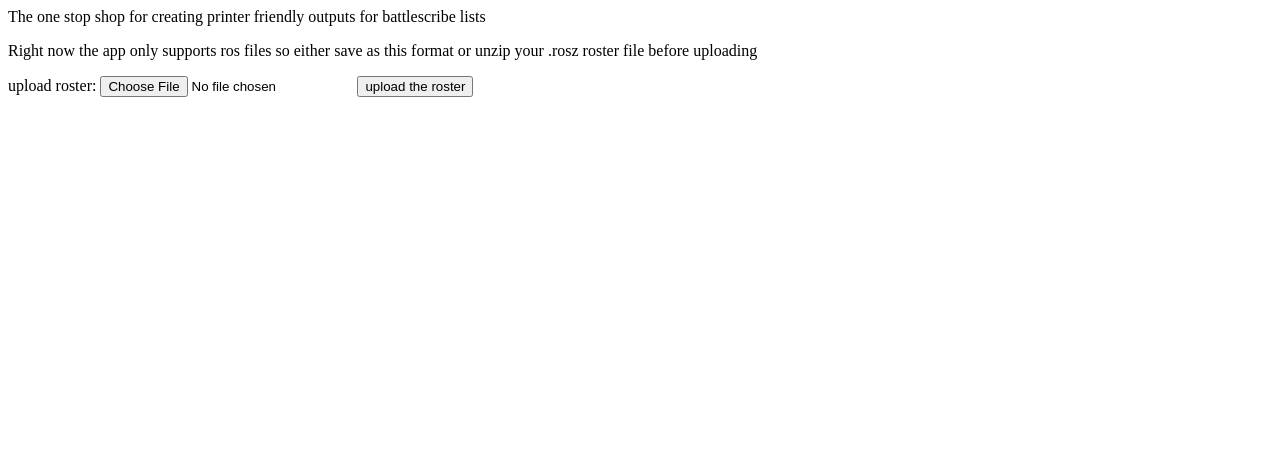
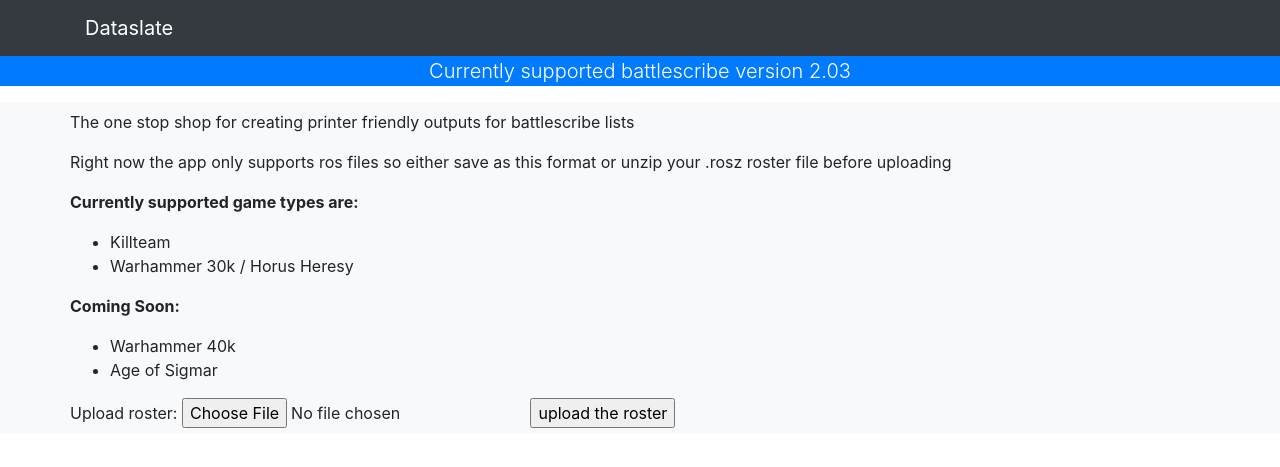
Before and after one commit to stvnksslr/dataslate-parser, a FastAPI app: page / in a window 1280 px wide. Shown: the top 467 px of the page. Run offline with FastAPI, Linux system fonts and the light colour scheme; some libraries are stand-ins or nearby versions.

Commit message:
feat(homepage): basic themeing

```diff
--- a/app/static/templates/home.html
+++ b/app/static/templates/home.html
@@ -1,23 +1,84 @@
-<html lang="html">
+<!doctype html>
+<html lang="en">
 <head>
+    <!-- Required meta tags -->
+    <meta charset="utf-8">
+    <meta name="viewport" content="width=device-width, initial-scale=1, shrink-to-fit=no">
+
+    <!-- Bootstrap CSS -->
+    <link rel="stylesheet" href="https://stackpath.bootstrapcdn.com/bootstrap/4.3.1/css/bootstrap.min.css"
+          integrity="sha384-ggOyR0iXCbMQv3Xipma34MD+dH/1fQ784/j6cY/iJTQUOhcWr7x9JvoRxT2MZw1T" crossorigin="anonymous">
+
     <title>Dataslate</title>
 </head>
-<body>
+<body id="page-top">
+
+<!-- Navigation -->
+<nav class="navbar navbar-expand-lg navbar-dark bg-dark fixed-top" id="mainNav">
+    <div class="container">
+        <a class="navbar-brand js-scroll-trigger" href="">Dataslate</a>
+    </div>
+</nav>
+
+<header class="bg-primary text-white">
+    <div class="container text-center">
+        <h1>Dataslate</h1>
+        <p class="lead">Currently supported battlescribe version 2.03 </p>
+    </div>
+</header>
+
+
+<section id="services" class="bg-light">
+    <div class="container">
+        <div class="row">
             <div class="uploader">
                 <h1>{{ msg }}</h1>
                 <p>
                     The one stop shop for creating printer friendly outputs for battlescribe lists
                 </p>
                 <p>
-        Right now the app only supports ros files so either save as this format or unzip your .rosz roster file before
+                    Right now the app only supports ros files so either save as this format or unzip your .rosz roster
+                    file
+                    before
                     uploading
                 </p>
 
+                <p>
+                    <b> Currently supported game types are: </b>
+                </p>
+
+                <ul>
+                    <li>Killteam</li>
+                    <li>Warhammer 30k / Horus Heresy</li>
+                </ul>
+
+                <p>
+                    <b>Coming Soon: </b>
+                </p>
+
+                <ul>
+                    <li> Warhammer 40k</li>
+                    <li> Age of Sigmar</li>
+                </ul>
                 <form enctype="multipart/form-data" method="post" name="file" action="files/">
-        <label>upload roster: </label>
+                    <label>Upload roster: </label>
                     <input type="file" name="file" accept=".ros" required/>
                     <input type="submit" value="upload the roster"/>
                 </form>
             </div>
+        </div>
+    </div>
+</section>
+
+
+<script src="https://code.jquery.com/jquery-3.3.1.slim.min.js"
+        integrity="sha384-q8i/X+965DzO0rT7abK41JStQIAqVgRVzpbzo5smXKp4YfRvH+8abtTE1Pi6jizo"
+        crossorigin="anonymous"></script>
+<script src="https://cdnjs.cloudflare.com/ajax/libs/popper.js/1.14.7/umd/popper.min.js"
+        integrity="sha384-UO2eT0CpHqdSJQ6hJty5KVphtPhzWj9WO1clHTMGa3JDZwrnQq4sF86dIHNDz0W1"
+        crossorigin="anonymous"></script>
+<script src="https://stackpath.bootstrapcdn.com/bootstrap/4.3.1/js/bootstrap.min.js"
+        integrity="sha384-JjSmVgyd0p3pXB1rRibZUAYoIIy6OrQ6VrjIEaFf/nJGzIxFDsf4x0xIM+B07jRM"
+        crossorigin="anonymous"></script>
 </body>
 </html>
```
Lines whose indentation alone changed are shown as unchanged.
